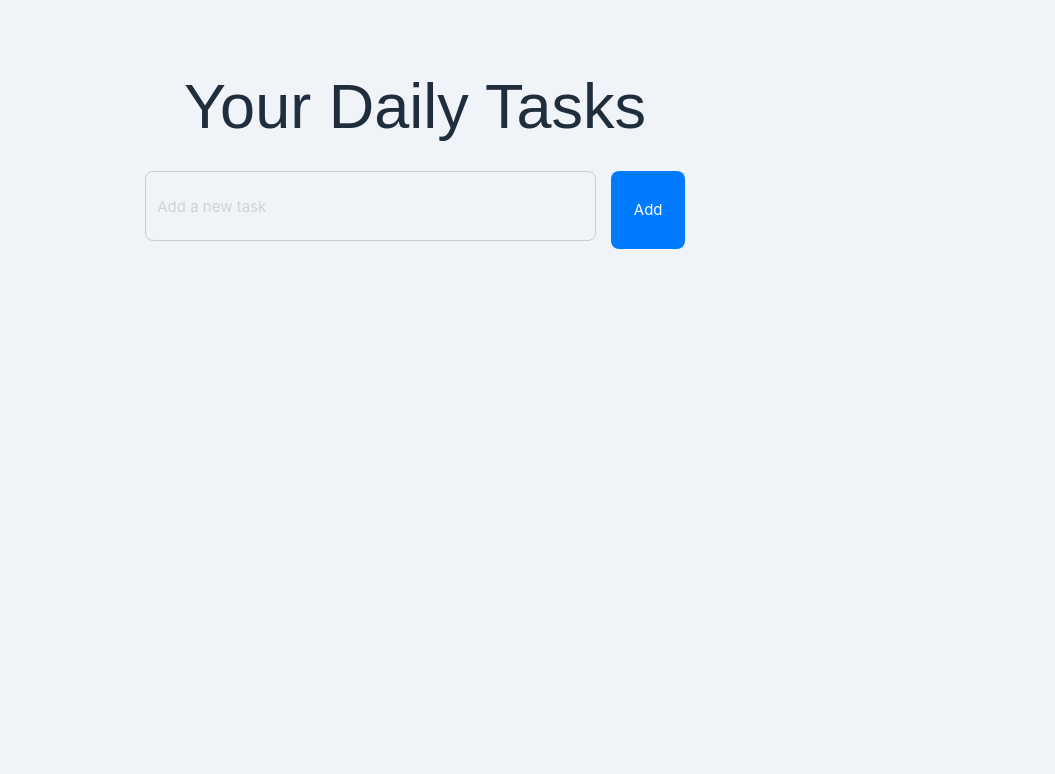
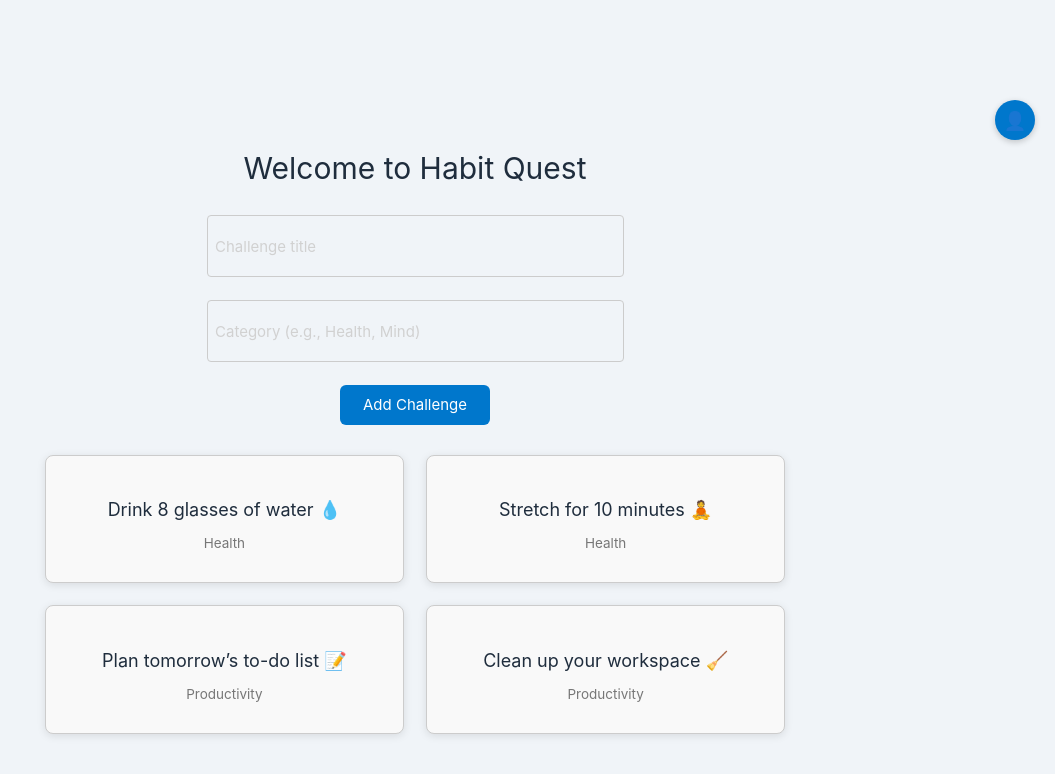
Before and after one commit to bans-07/HabitQuest, a React (Vite) app in the folder client/: page /dashboard in a window 1280 px wide. Shown: the top 774 px of the page, without its empty margins (225-1280 px from the left). Built offline with nearby package versions, Linux system fonts and the light colour scheme.

Commit message:
updated dashboard, login, and signup

```diff
--- a/client/src/pages/Dashboard.tsx
+++ b/client/src/pages/Dashboard.tsx
@@ -1,117 +1,194 @@
-import React, { useState } from 'react';
+import React, { useEffect, useState } from 'react';
 
-interface Task {
+interface Challenge {
   id: number;
-  text: string;
+  title: string;
+  category: string;
 }
 
 const Dashboard: React.FC = () => {
-  const [tasks, setTasks] = useState<Task[]>([]);
-  const [taskInput, setTaskInput] = useState('');
+  const [challenges, setChallenges] = useState<Challenge[]>([]);
+  const [newTitle, setNewTitle] = useState('');
+  const [newCategory, setNewCategory] = useState('');
+  const [dropdownOpen, setDropdownOpen] = useState(false);
 
-  const handleAddTask = (e: React.FormEvent) => {
+  useEffect(() => {
+    setChallenges([
+      { id: 1, title: 'Drink 8 glasses of water 💧', category: 'Health' },
+      { id: 2, title: 'Stretch for 10 minutes 🧘', category: 'Health' },
+      { id: 3, title: 'Plan tomorrow’s to-do list 📝', category: 'Productivity' },
+      { id: 4, title: 'Clean up your workspace 🧹', category: 'Productivity' },
+    ]);
+  }, []);
+
+  const handleAddChallenge = (e: React.FormEvent) => {
     e.preventDefault();
-    if (taskInput.trim() === '') return;
 
-    const newTask: Task = {
+    if (newTitle.trim() === '' || newCategory.trim() === '') {
+      alert('Please fill out both fields.');
+      return;
+    }
+
+    const newChallenge: Challenge = {
       id: Date.now(),
-      text: taskInput.trim(),
+      title: newTitle,
+      category: newCategory,
     };
 
-    setTasks([newTask, ...tasks]);
-    setTaskInput('');
+    setChallenges((prev) => [...prev, newChallenge]);
+    setNewTitle('');
+    setNewCategory('');
   };
 
-  const handleDeleteTask = (id: number) => {
-    setTasks(tasks.filter(task => task.id !== id));
-  };
+  const handleLogout = () => {
+    console.log('Logging out...');
 
-  const styles = {
-    container: {
-      padding: '2rem',
-      maxWidth: '600px',
-      margin: 'auto',
-      fontFamily: 'Arial, sans-serif',
-    },
-    header: {
-      textAlign: 'center' as const,
-      marginBottom: '2rem',
-    },
-    form: {
-      display: 'flex',
-      gap: '1rem',
-      marginBottom: '2rem',
-    },
-    input: {
-      flex: 1,
-      padding: '0.75rem',
-      fontSize: '1rem',
-      borderRadius: '8px',
-      border: '1px solid #ccc',
-    },
-    button: {
-      padding: '0.75rem 1.5rem',
-      backgroundColor: '#007BFF',
-      color: '#fff',
-      border: 'none',
-      borderRadius: '8px',
-      cursor: 'pointer',
-    },
-    taskList: {
-      listStyle: 'none',
-      padding: 0,
-    },
-    taskItem: {
-      background: '#f4f4f4',
-      padding: '1rem',
-      borderRadius: '8px',
-      marginBottom: '1rem',
-      display: 'flex',
-      justifyContent: 'space-between',
-      alignItems: 'center',
-    },
-    deleteBtn: {
-      background: '#dc3545',
-      color: '#fff',
-      border: 'none',
-      padding: '0.5rem 1rem',
-      borderRadius: '6px',
-      cursor: 'pointer',
-    },
+    window.location.href = '/login';
   };
 
   return (
+    <div style={styles.pageWrapper}>
+    <div style={styles.profileWrapper}>
+      <div onClick={() => setDropdownOpen(!dropdownOpen)} style={styles.profileBubble}>
+        👤
+      </div>
+      {dropdownOpen && (
+        <div style={styles.dropdownMenu}>
+          <button style={styles.dropdownItem} onClick={handleLogout}>
+            Logout
+          </button>
+        </div>
+      )}
+    </div>
+
       <div style={styles.container}>
-      <h1 style={styles.header}>Your Daily Tasks</h1>
+        <h1 style={styles.title}>Welcome to Habit Quest</h1>
 
-      <form onSubmit={handleAddTask} style={styles.form}>
+        <form onSubmit={handleAddChallenge} style={styles.form}>
           <input
             type="text"
-          placeholder="Add a new task"
-          value={taskInput}
-          onChange={(e) => setTaskInput(e.target.value)}
+            placeholder="Challenge title"
+            value={newTitle}
+            onChange={(e) => setNewTitle(e.target.value)}
             style={styles.input}
           />
-        <button type="submit" style={styles.button}>
-          Add
-        </button>
+          <input
+            type="text"
+            placeholder="Category (e.g., Health, Mind)"
+            value={newCategory}
+            onChange={(e) => setNewCategory(e.target.value)}
+            style={styles.input}
+          />
+          <button type="submit" style={styles.button}>Add Challenge</button>
         </form>
 
-      <ul style={styles.taskList}>
-        {tasks.map((task) => (
-          <li key={task.id} style={styles.taskItem}>
-            <span>{task.text}</span>
-            <button
-              onClick={() => handleDeleteTask(task.id)}
-              style={styles.deleteBtn}
-            >
-              Delete
-            </button>
-          </li>
+        <div style={styles.challengeGrid}>
+          {challenges.map((challenge) => (
+            <div key={challenge.id} style={styles.card}>
+              <h3 style={styles.challengeTitle}>{challenge.title}</h3>
+              <p style={styles.category}>{challenge.category}</p>
+            </div>
           ))}
-      </ul>
+        </div>
+      </div>
     </div>
   );
 };
 
 export default Dashboard;
+
+const styles: { [key: string]: React.CSSProperties } = {
+  pageWrapper: {
+    position: 'relative',
+    minHeight: '100vh',
+  },
+  profileWrapper: {
+    position: 'absolute',
+    top: '20px',
+    right: '20px',
+    zIndex: 1000,
+  },
+  profileBubble: {
+    width: '40px',
+    height: '40px',
+    borderRadius: '50%',
+    backgroundColor: '#0077cc',
+    color: '#fff',
+    display: 'flex',
+    alignItems: 'center',
+    justifyContent: 'center',
+    cursor: 'pointer',
+    fontSize: '1.2rem',
+    boxShadow: '0 2px 6px rgba(0,0,0,0.2)',
+  },
+  dropdownMenu: {
+    marginTop: '10px',
+    backgroundColor: '#fff',
+    border: '1px solid #ccc',
+    borderRadius: '6px',
+    boxShadow: '0 4px 10px rgba(0,0,0,0.1)',
+    padding: '0.5rem',
+  },
+  dropdownItem: {
+    padding: '0.5rem 1rem',
+    background: 'none',
+    border: 'none',
+    cursor: 'pointer',
+    fontSize: '1rem',
+    textAlign: 'left',
+  },
+  container: {
+    maxWidth: '800px',
+    margin: '80px auto 40px',
+    padding: '2rem',
+    textAlign: 'center',
+  },
+  title: {
+    fontSize: '2rem',
+    marginBottom: '2rem',
+  },
+  form: {
+    display: 'flex',
+    flexDirection: 'column',
+    gap: '1rem',
+    marginBottom: '2rem',
+    alignItems: 'center',
+  },
+  input: {
+    padding: '0.5rem',
+    fontSize: '1rem',
+    width: '80%',
+    maxWidth: '400px',
+    borderRadius: '4px',
+    border: '1px solid #ccc',
+  },
+  button: {
+    padding: '0.75rem 1.5rem',
+    fontSize: '1rem',
+    backgroundColor: '#0077cc',
+    color: '#fff',
+    border: 'none',
+    borderRadius: '6px',
+    cursor: 'pointer',
+  },
+  challengeGrid: {
+    display: 'grid',
+    gridTemplateColumns: 'repeat(auto-fit, minmax(250px, 1fr))',
+    gap: '1.5rem',
+  },
+  card: {
+    border: '1px solid #ccc',
+    borderRadius: '8px',
+    padding: '1rem',
+    backgroundColor: '#f9f9f9',
+    boxShadow: '0 2px 8px rgba(0,0,0,0.1)',
+  },
+  challengeTitle: {
+    fontSize: '1.2rem',
+    marginBottom: '0.5rem',
+  },
+  category: {
+    fontSize: '0.9rem',
+    color: '#777',
+  },
+};
--- a/client/src/pages/Login.tsx
+++ b/client/src/pages/Login.tsx
@@ -1,9 +1,10 @@
 import React, { useState } from 'react';
+import { useNavigate } from 'react-router-dom';
 
 const Login: React.FC = () => {
   const [username, setUsername] = useState('');
   const [password, setPassword] = useState('');
-
+  const navigate = useNavigate();
   const handleSubmit = (e: React.FormEvent) => {
     e.preventDefault();
 
@@ -16,12 +17,14 @@ const Login: React.FC = () => {
     console.log('Username:', username);
     console.log('Password:', password);
 
-    // TODO: Connect with backend for login
+
+    navigate('/dashboard');
   };
 
   return (
+    <div style={styles.pageContainer}>
+      <h1 style={styles.title}>Habit Quest</h1>
       <div className="login-container" style={styles.container}>
-      <h2>Login</h2>
         <form onSubmit={handleSubmit} style={styles.form}>
           <div style={styles.inputGroup}>
             <label htmlFor="username">Username</label>
@@ -57,19 +60,29 @@ const Login: React.FC = () => {
           Don't have an account yet? <a href="/signup">Sign Up Here</a>
         </div>
       </div>
+    </div>
   );
 };
 
 export default Login;
 
 const styles: { [key: string]: React.CSSProperties } = {
+  pageContainer: {
+    maxWidth: '400px',
+    margin: '40px auto',
+    textAlign: 'center',
+    fontFamily: 'Arial, sans-serif',
+  },
+  title: {
+    fontSize: '3rem',
+    color: '#0077cc',
+    fontWeight: 'bold',
+    marginBottom: '1.5rem',
+  },
   container: {
-    maxWidth: '400px',
-    margin: '50px auto',
     padding: '2rem',
     border: '1px solid #ccc',
     borderRadius: '8px',
-    textAlign: 'center',
   },
   form: {
     display: 'flex',
@@ -85,6 +98,8 @@ const styles: { [key: string]: React.CSSProperties } = {
     padding: '0.5rem',
     fontSize: '1rem',
     marginTop: '0.25rem',
+    borderRadius: '4px',
+    border: '1px solid #ccc',
   },
   button: {
     padding: '0.75rem',
--- a/client/src/pages/Signup.tsx
+++ b/client/src/pages/Signup.tsx
@@ -39,10 +39,12 @@ const Signup: React.FC = () => {
   };
 
   return (
-    <div className="signup-container">
-      <h2>Signup</h2>
-      <form id="signup-form" onSubmit={handleSubmit}>
-        <div className="input-group">
+    <div style={styles.pageContainer}>
+      <h1 style={styles.title}>Welcome to Habit Quest</h1>
+      <div className="signup-container" style={styles.container}>
+        <h2>Sign Up</h2>
+        <form id="signup-form" onSubmit={handleSubmit} style={styles.form}>
+          <div style={styles.inputGroup}>
             <label htmlFor="firstName">First Name</label>
             <input
               type="text"
@@ -52,10 +54,11 @@ const Signup: React.FC = () => {
               placeholder="Enter your first name"
               value={firstName}
               onChange={(e) => setFirstName(e.target.value)}
+              style={styles.input}
             />
           </div>
 
-        <div className="input-group">
+          <div style={styles.inputGroup}>
             <label htmlFor="email">Email</label>
             <input
               type="email"
@@ -65,10 +68,11 @@ const Signup: React.FC = () => {
               placeholder="Enter a valid email address"
               value={email}
               onChange={(e) => setEmail(e.target.value)}
+              style={styles.input}
             />
           </div>
 
-        <div className="input-group">
+          <div style={styles.inputGroup}>
             <label htmlFor="password">Password</label>
             <input
               type="password"
@@ -78,19 +82,70 @@ const Signup: React.FC = () => {
               placeholder="Create a strong password"
               value={password}
               onChange={(e) => setPassword(e.target.value)}
+              style={styles.input}
             />
           </div>
 
-        <button type="submit" className="btn" name="signup-submit">
+          <button type="submit" className="btn" name="signup-submit" style={styles.button}>
             Complete Sign Up
           </button>
         </form>
 
-      <div className="login-link">
+        <div style={styles.loginLink}>
           Already have an account? <a href="/login">Log into your account here</a>
+        </div>
       </div>
     </div>
   );
 };
 
 export default Signup;
+
+const styles: { [key: string]: React.CSSProperties } = {
+  pageContainer: {
+    maxWidth: '400px',
+    margin: '40px auto',
+    textAlign: 'center',
+    fontFamily: 'Arial, sans-serif',
+  },
+  title: {
+    fontSize: '3rem',
+    color: '#0077cc',
+    fontWeight: 'bold',
+    marginBottom: '1.5rem',
+  },
+  container: {
+    padding: '2rem',
+    border: '1px solid #ccc',
+    borderRadius: '8px',
+  },
+  form: {
+    display: 'flex',
+    flexDirection: 'column',
+    gap: '1rem',
+  },
+  inputGroup: {
+    display: 'flex',
+    flexDirection: 'column',
+    textAlign: 'left',
+  },
+  input: {
+    padding: '0.5rem',
+    fontSize: '1rem',
+    marginTop: '0.25rem',
+    borderRadius: '4px',
+    border: '1px solid #ccc',
+  },
+  button: {
+    padding: '0.75rem',
+    fontSize: '1rem',
+    cursor: 'pointer',
+    backgroundColor: '#0077cc',
+    color: '#fff',
+    border: 'none',
+    borderRadius: '4px',
+  },
+  loginLink: {
+    marginTop: '1rem',
+  },
+};
```
Also changed, not shown: 1 other file (tests, documents, lock files or other folders). Lines whose indentation alone changed are shown as unchanged.
